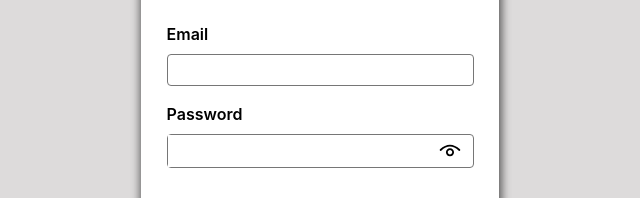
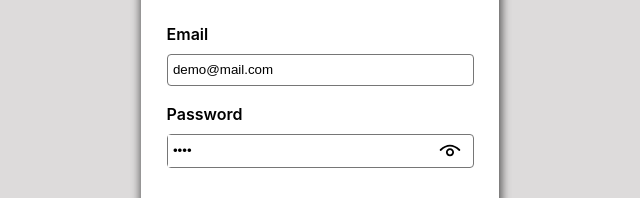
Before and after one commit to johnpatrick254/E-Commerce-Dashboard, a React (Vite) app: page /login in a window 1280 px wide. Shown: the part 402-600 px from the top of the page, without its empty margins (371-1011 px from the left). Built offline with nearby package versions, Linux system fonts and the light colour scheme; no server answers.

Commit message:
feat: add demo

```diff
--- a/src/pages/Login.tsx
+++ b/src/pages/Login.tsx
@@ -7,7 +7,7 @@ import axios from 'axios';
 import "../styles/Login/login.css"
 const Login = () => {
   const navigate = useNavigate()
-  const [input, setInput] = useState({email:'',password:"",first_name:"",last_name:"",password_confirm:''});
+  const [input, setInput] = useState({email:'demo@mail.com',password:"1234",first_name:"",last_name:"",password_confirm:''});
   const [isAdmin, setIsAdmin] = useState(false);
   const [showPassword, setShowPassword] = useState(true);
   const [err, setErr] = useState(false);
```
